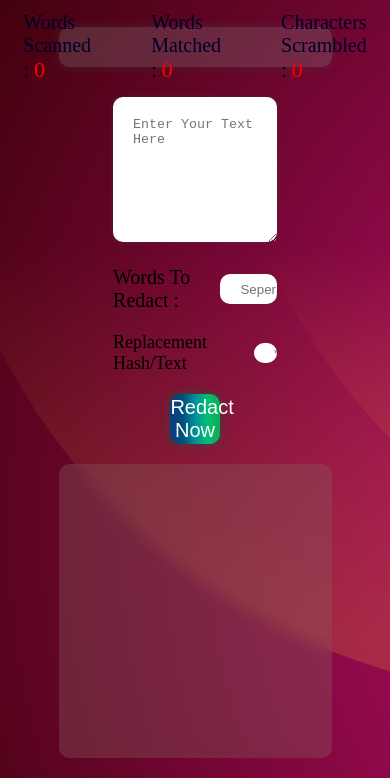
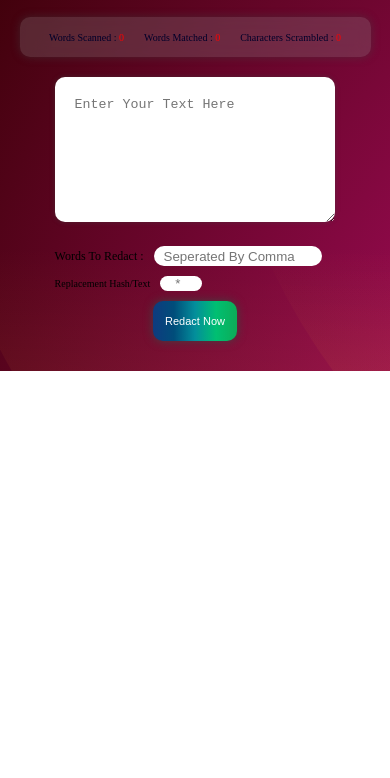
Before and after one commit to ezeobinna/redact, a plain HTML site: page index.html in a window 390 px wide. Shown: the part 66-844 px from the top of the page. Drawn offline with Linux system fonts and the light colour scheme.

Commit message:
new devices

```diff
--- a/index.css
+++ b/index.css
@@ -22,7 +22,7 @@
     display: flex;
     flex-direction: column;
     width: 70%;
-    height: 100vh;
+    height: 100%;
     border-radius: 10px;
     align-items: center;
 }
@@ -104,6 +104,7 @@
     display: flex;
     align-items: center;
     justify-content: center;
+    margin-bottom: 30px;
 }
 #btn_redact{
     width: 30%;
@@ -137,3 +138,67 @@
     text-align: justify;
     margin-block: 20px;
 }
+
+/* phone devies */
+@media (max-width: 850px ) {
+    .container {
+            width: 80%;
+        }
+    .status div {
+        margin-inline: 20px;
+        font-size: 17px;
+    }
+    #btn_redact {
+        width: 30%;
+        height: 40px;
+        font-size: 15px;
+    }
+}
+@media (max-width: 480px) {
+    .container {
+        width: 90%;
+    }
+    .status {
+        margin-block: 0px 10px;
+        padding-block: 10px;
+    }
+    .status div {
+        margin-inline: 10px;
+        font-size: 10px;
+    }
+
+    .status span {
+        font-size: 10px;
+    }
+    .box {
+        width: 80%;
+    }
+    .scrambled_words div {
+        margin-bottom: 10px;
+    }
+    #scrambled {
+        width: 60%;
+        height: 20px;
+        margin-left: 10px;
+        padding-left: 10px;
+    }
+    .words {
+        font-size: 12px;
+    }
+    .hash {
+        font-size: 10px;
+    }
+    #asterisks {
+        width: 15%;
+        height: 15px;
+        margin-left: 10px;
+        padding-left: 15px;
+    }
+    #btn_redact {
+        width: 30%;
+        height: 40px;
+        padding: 5px;
+        border-radius: 10px;
+        font-size: 11px;
+    }
+}
--- a/index.html
+++ b/index.html
@@ -34,7 +34,7 @@
                         <button type="button" id="btn_redact">Redact Now</button>
                     </div>
                 </div>
-                <div class="redactedText" id="redactedOutput"></div>
+                <div id="redactedOutput"></div>
             </div>
         </div>
     </main>
--- a/index.js
+++ b/index.js
@@ -43,5 +43,5 @@ buttonRedact.addEventListener('click', function () {
     document.getElementById("cs").innerHTML = `${characterScrambled}`;
 
 
-    document.getElementById("redactedOutput").textContent = redactedText;
+    document.getElementById("redactedOutput").innerHTML = `<div class="redactedText" id="redactedOutput">${redactedText}</div>`;
 });
```
